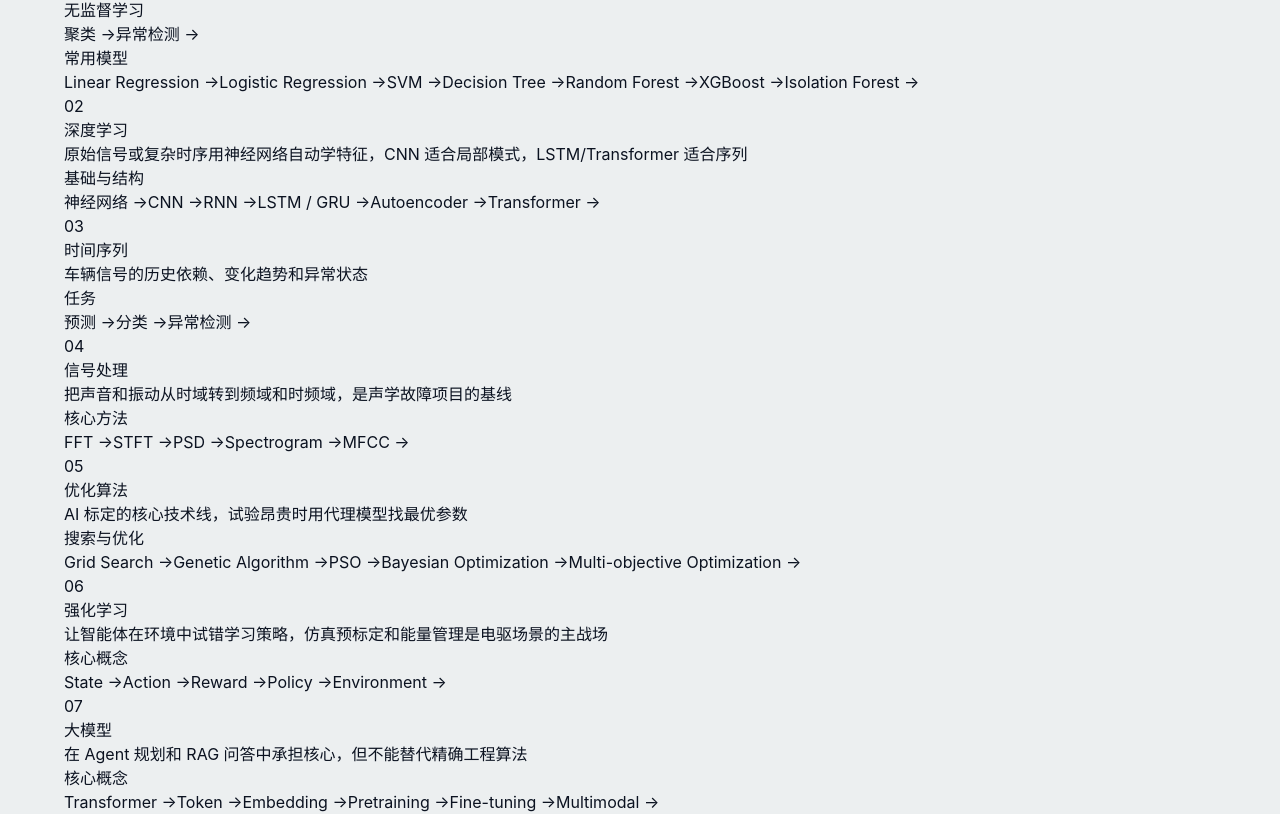
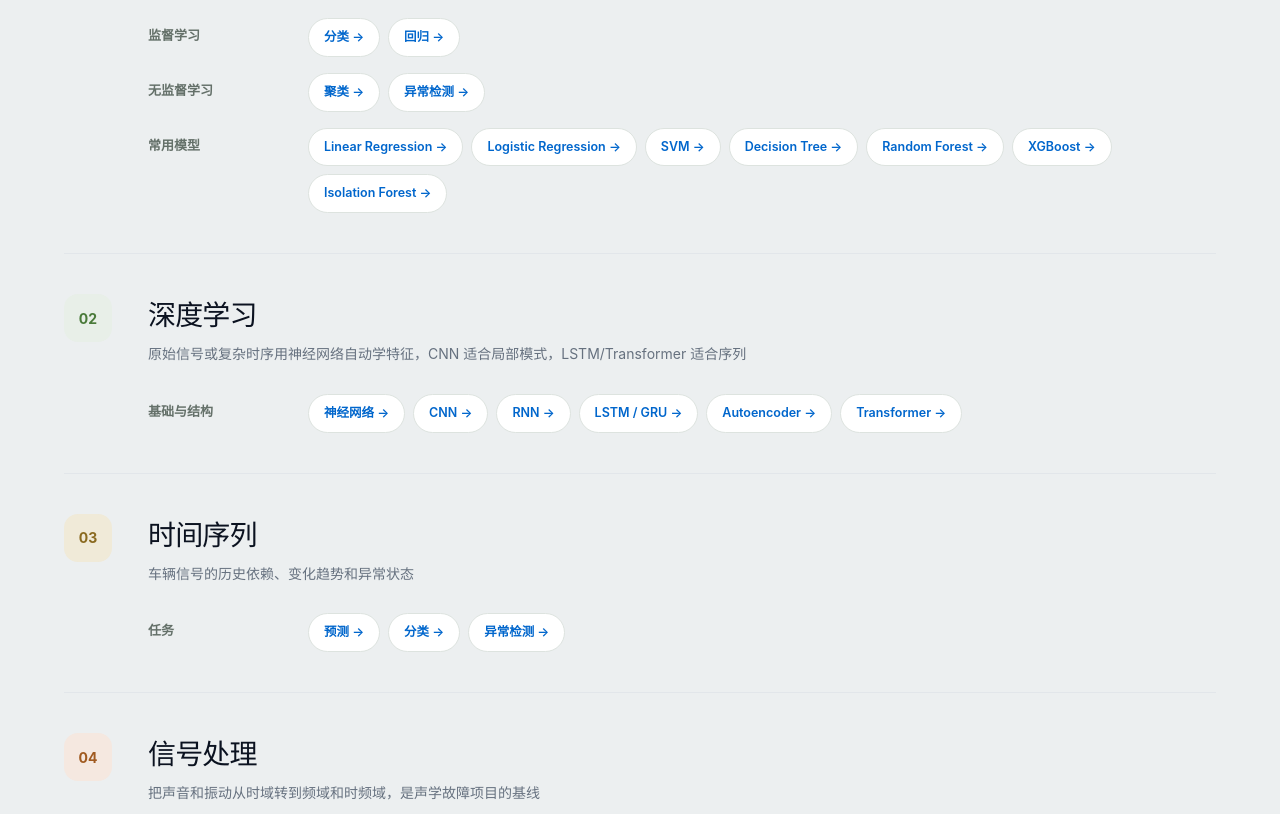
Before and after one commit to Xinyangii/edrive-ai-knowledge-platform, a Next.js app: page /models in a window 1280 px wide. Shown: the part 968-1782 px from the top of the page. Built offline with nearby package versions, Linux system fonts and the light colour scheme.

Commit message:
Fix model tree CSS styling

```diff
--- a/app/globals.css
+++ b/app/globals.css
@@ -339,15 +339,26 @@ a.topic-item span { color: var(--link); }
 .feature-block i { font-style: normal; font-size: 10px; background: #eef2f0; border-radius: 999px; padding: 5px 9px; color: #51605a; }
 .featured-model-card > strong { margin-top: auto; color: var(--link); font-size: 12.5px; font-weight: 600; }
 
-.selection-guide { display: grid; gap: 14px; }
-.selection-group { background: var(--white); border: 1px solid var(--line); border-radius: var(--radius); padding: 28px; }
-.selection-header { display: flex; gap: 16px; align-items: baseline; margin-bottom: 16px; }
-.selection-task { font-size: 18px; font-weight: 700; letter-spacing: -.02em; }
-.selection-scenario { color: var(--muted); font-size: 13px; }
-.selection-models { display: flex; flex-wrap: wrap; gap: 8px; margin-bottom: 12px; }
-.selection-model { display: inline-flex; padding: 8px 16px; border-radius: 999px; background: #f0f4f2; color: var(--link); font-weight: 600; font-size: 13px; border: 1px solid transparent; transition: border-color .16s, background .16s; }
-.selection-model:hover { border-color: var(--link); background: #fff; }
-.selection-note { color: #7a8a80; font-size: 13px; margin: 0; }
+.model-tree { display: grid; gap: 0; }
+.model-branch { padding: 40px 0; border-bottom: 1px solid var(--line); scroll-margin-top: 90px; }
+.model-branch:last-child { border-bottom: none; }
+.model-branch-head { display: grid; grid-template-columns: 64px 1fr; gap: 20px; align-items: start; }
+.model-branch-head > span { display: grid; place-items: center; width: 48px; height: 48px; border-radius: 14px; background: #eef2f0; font: 700 14px var(--font-num); color: #5a6b62; }
+.model-branch:nth-child(1) .model-branch-head > span { background: #e0f0f5; color: #0a7a8c; }
+.model-branch:nth-child(2) .model-branch-head > span { background: #e8efe8; color: #4a7a3a; }
+.model-branch:nth-child(3) .model-branch-head > span { background: #f0ead8; color: #8a6a20; }
+.model-branch:nth-child(4) .model-branch-head > span { background: #f5e8e0; color: #a05a20; }
+.model-branch:nth-child(5) .model-branch-head > span { background: #e8e8f0; color: #4a4a8a; }
+.model-branch:nth-child(6) .model-branch-head > span { background: #e8f0e8; color: #5a4a8a; }
+.model-branch:nth-child(7) .model-branch-head > span { background: #f0e8f0; color: #7a3a7a; }
+.model-branch-head h2 { margin: 0 0 6px; font-size: 28px; letter-spacing: -.03em; }
+.model-branch-head p { color: var(--muted); max-width: 680px; line-height: 1.7; font-size: 14px; margin: 0; }
+.model-groups { margin: 28px 0 0 84px; display: grid; gap: 16px; }
+.model-group { display: grid; grid-template-columns: 140px 1fr; align-items: start; gap: 20px; }
+.model-group h3 { margin: 8px 0 0; font-size: 13px; font-weight: 600; color: #647069; }
+.tag-cloud { display: flex; flex-wrap: wrap; gap: 8px; }
+.tag-cloud a { display: inline-flex; padding: 9px 15px; border-radius: 999px; background: var(--white); border: 1px solid #dde3df; color: var(--link); font-size: 12.5px; font-weight: 600; transition: border-color .16s, box-shadow .16s, transform .16s; }
+.tag-cloud a:hover { border-color: var(--link); box-shadow: var(--shadow); transform: translateY(-1px); }
 
 /* ===== Applications ===== */
 .application-grid { display: grid; grid-template-columns: repeat(3, 1fr); gap: 12px; }
```
